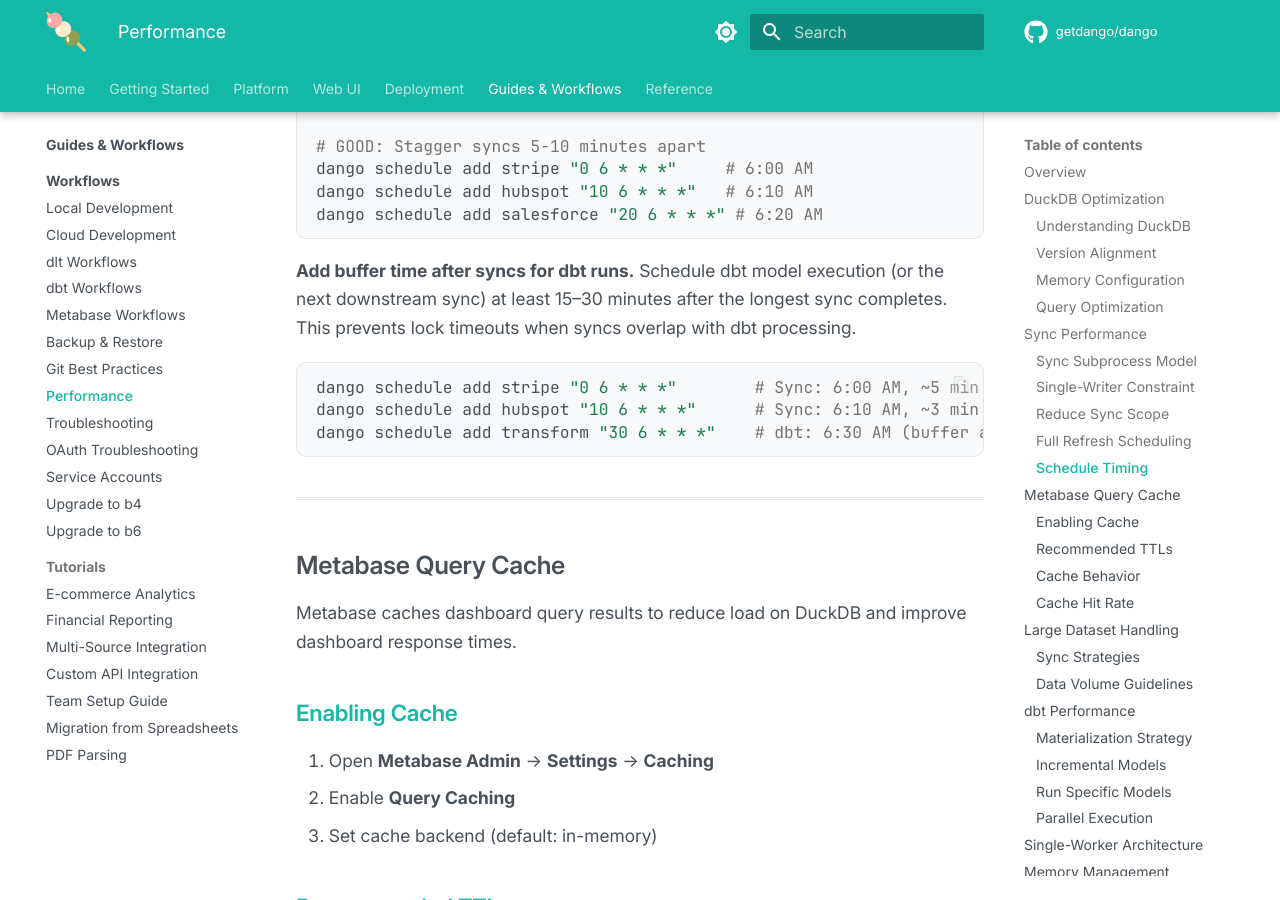
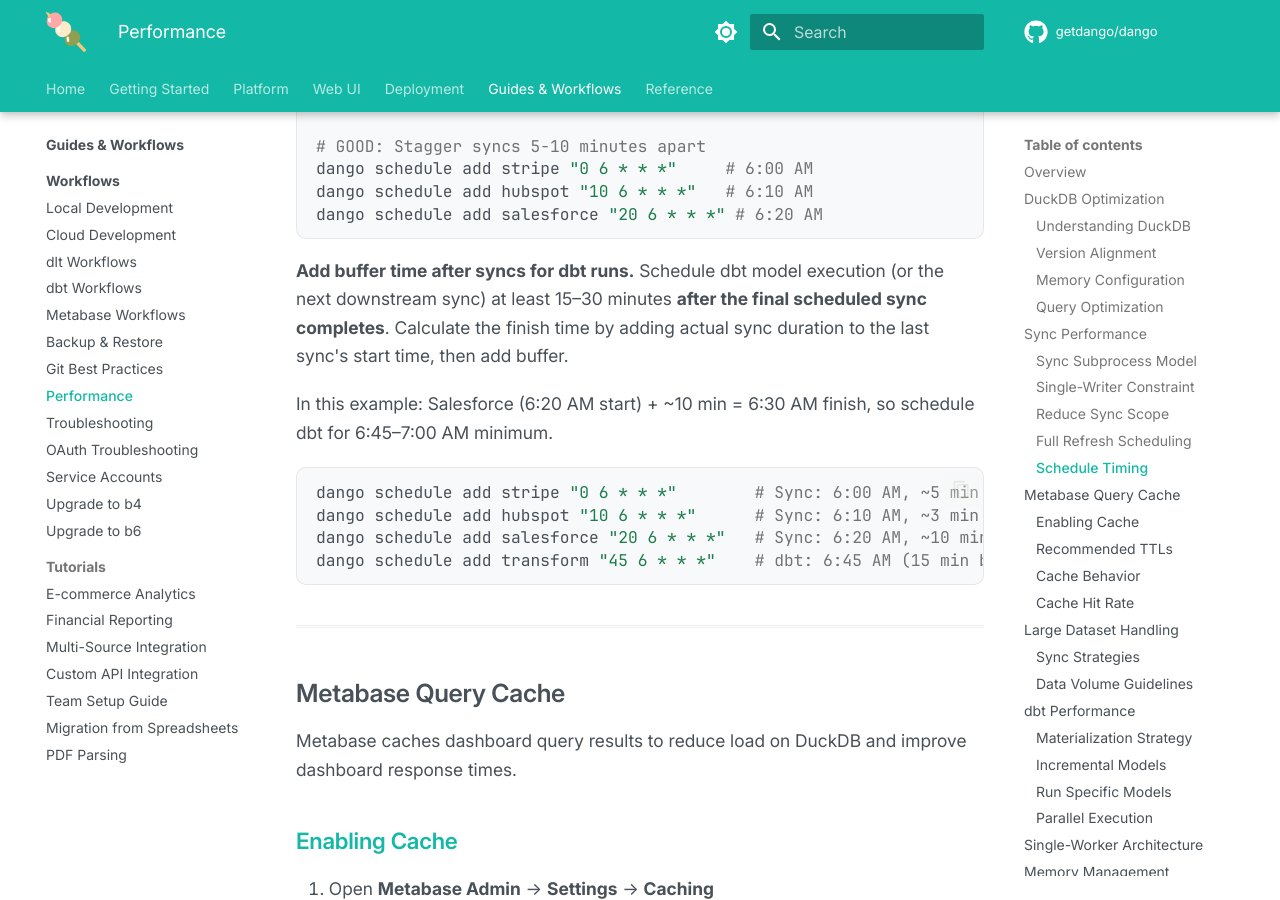
Before and after one commit to getdango/docs, an MkDocs documentation site: the page built from docs/workflows/performance.md, in a window 1280 px wide and 900 px high, scrolled down 4214 px. Built offline with MkDocs 1.6.1 and Material for MkDocs 9.7.7, drawn with Linux system fonts in a browser that asks for light colours; comment, search, counter and statistics services are not loaded; the version menu is left out.

Commit message:
Fix: clarify schedule timing buffer calculation
Replace ambiguous 'longest sync' phrasing with explicit guidance: calculate
buffer time based on actual sync duration of the FINAL scheduled sync in the
sequence. Include concrete example showing how to determine dbt start time:
last sync start time + estimated duration + buffer.

````diff
--- a/docs/workflows/performance.md
+++ b/docs/workflows/performance.md
@@ -166,12 +166,15 @@
 dango schedule add salesforce "20 6 * * *" # 6:20 AM
 ```
 
-**Add buffer time after syncs for dbt runs.** Schedule dbt model execution (or the next downstream sync) at least 15–30 minutes after the longest sync completes. This prevents lock timeouts when syncs overlap with dbt processing.
+**Add buffer time after syncs for dbt runs.** Schedule dbt model execution (or the next downstream sync) at least 15–30 minutes **after the final scheduled sync completes**. Calculate the finish time by adding actual sync duration to the last sync's start time, then add buffer.
+
+In this example: Salesforce (6:20 AM start) + ~10 min = 6:30 AM finish, so schedule dbt for 6:45–7:00 AM minimum.
 
 ```bash
 dango schedule add stripe "0 6 * * *"        # Sync: 6:00 AM, ~5 min
 dango schedule add hubspot "10 6 * * *"      # Sync: 6:10 AM, ~3 min
-dango schedule add transform "30 6 * * *"    # dbt: 6:30 AM (buffer applied)
+dango schedule add salesforce "20 6 * * *"   # Sync: 6:20 AM, ~10 min (finishes 6:30 AM)
+dango schedule add transform "45 6 * * *"    # dbt: 6:45 AM (15 min buffer)
 ```
 
 ---
````
